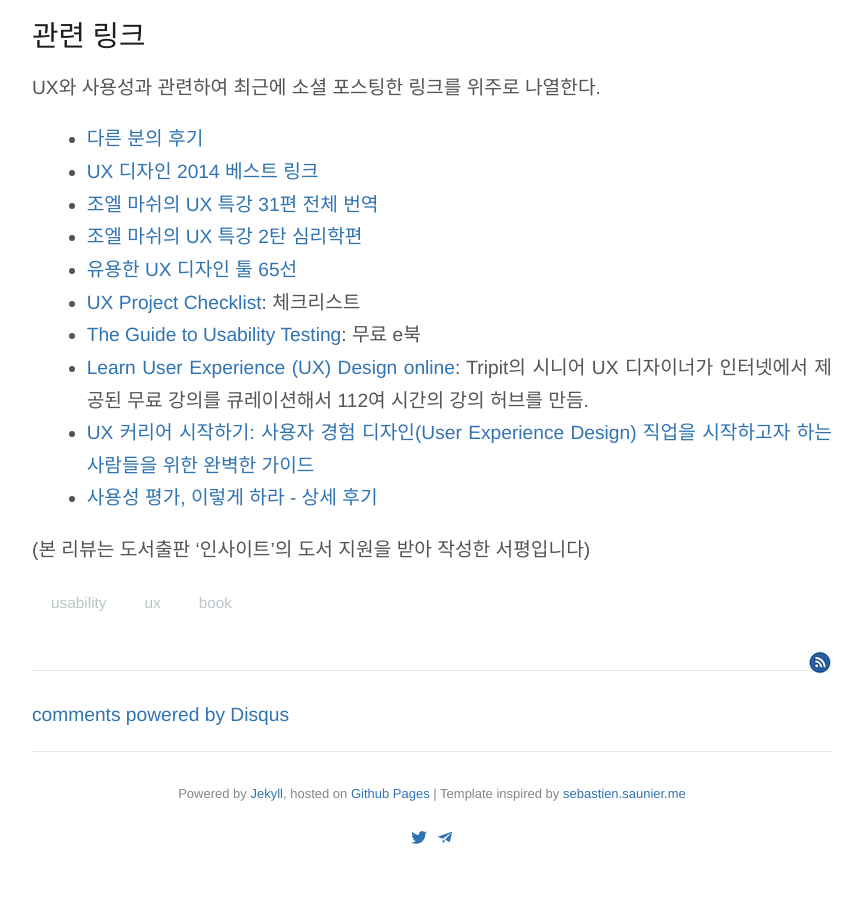
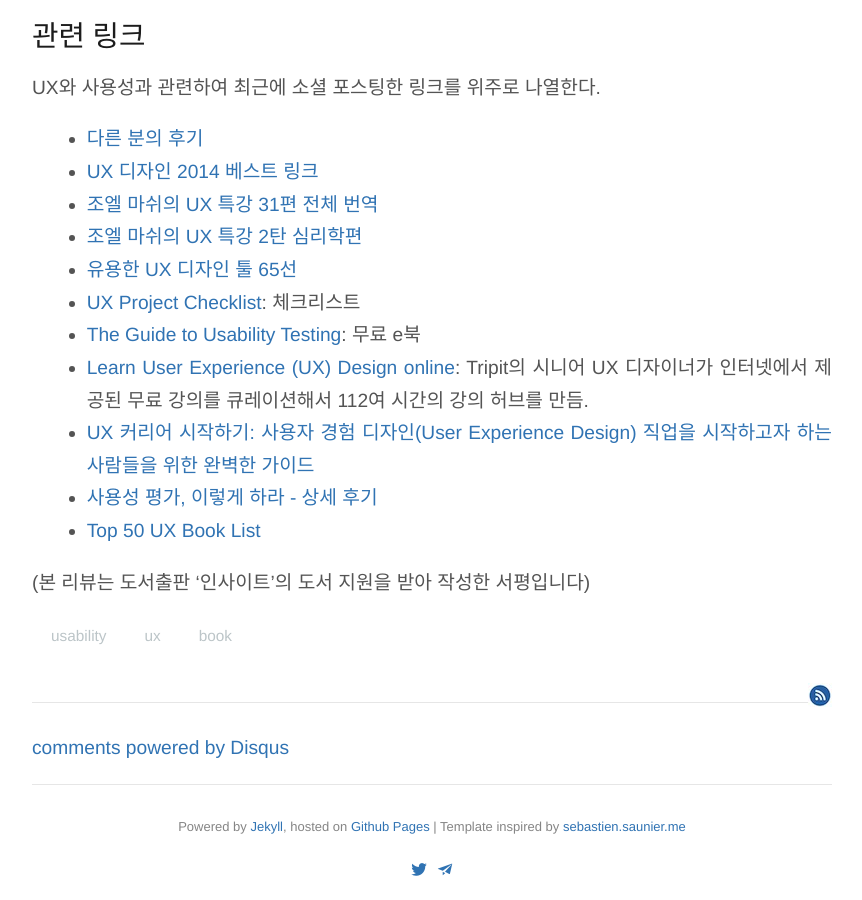
Before and after one commit to nolboo/nolboo.github.io, a Jekyll site: the page built from _posts/2014-12-25-dont-make-me-think.markdown, in a window 1280 px wide and 900 px high, scrolled down 5167 px. Shown: the whole window, without its empty margins (208-1070 px from the left). Built offline with Jekyll 4.4.1, drawn with Linux system fonts in a browser that asks for light colours; Markdown is read by kramdown in place of the engine named in the settings; comment, search, counter and statistics services are not loaded; before the commit the page ends 6034 px from its top, so only the background shows below that.

Commit message:
Update 2014-12-25-dont-make-me-think.markdown

```diff
--- a/_posts/2014-12-25-dont-make-me-think.markdown
+++ b/_posts/2014-12-25-dont-make-me-think.markdown
@@ -120,5 +120,7 @@ UX와 사용성과 관련하여 최근에 소셜 포스팅한 링크를 위주
 - [Learn User Experience (UX) Design online](http://bit.ly/1nIcXYu): Tripit의 시니어 UX 디자이너가 인터넷에서 제공된 무료 강의를 큐레이션해서 112여 시간의 강의 허브를 만듬.
 - [UX 커리어 시작하기: 사용자 경험 디자인(User Experience Design) 직업을 시작하고자 하는 사람들을 위한 완벽한 가이드](http://bit.ly/U4YFZJ)
 - [사용성 평가, 이렇게 하라 - 상세 후기](http://bit.ly/13GCuOr)
+- [Top 50 UX Book List](http://www.uxjobsboard.com/ux-book-list/?utm_content=bufferfe480&utm_medium=social&utm_source=twitter.com&utm_campaign=buffer)
+
 
 (본 리뷰는 도서출판 ‘인사이트’의 도서 지원을 받아 작성한 서평입니다)
```
